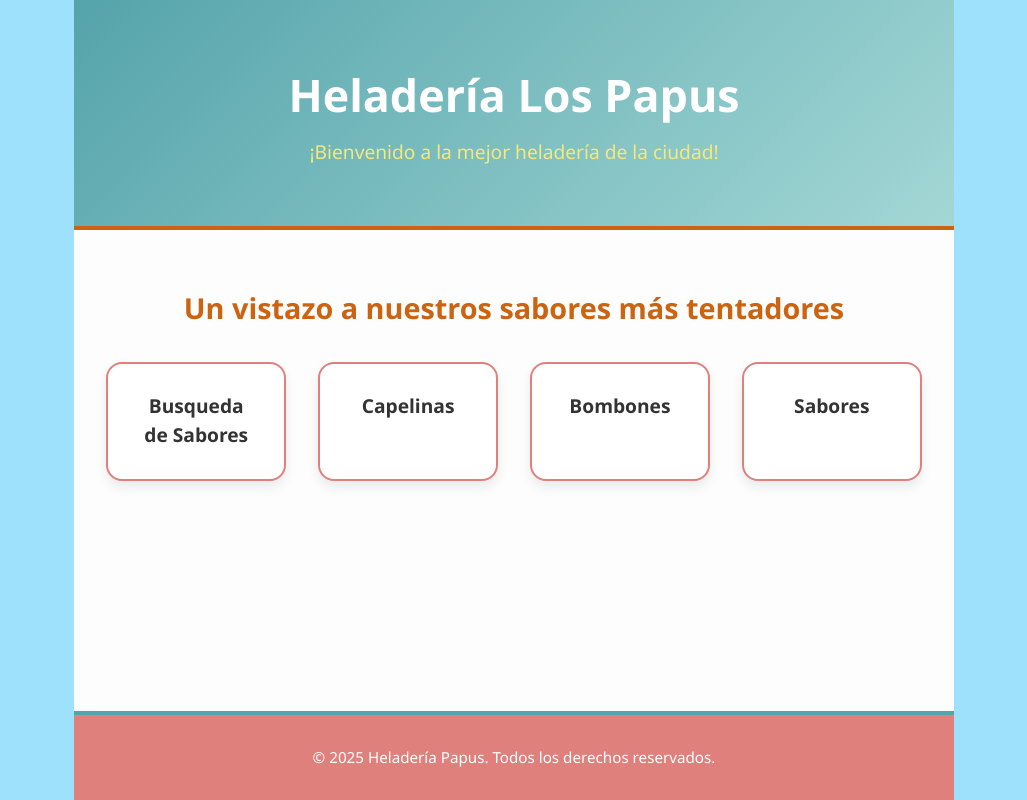
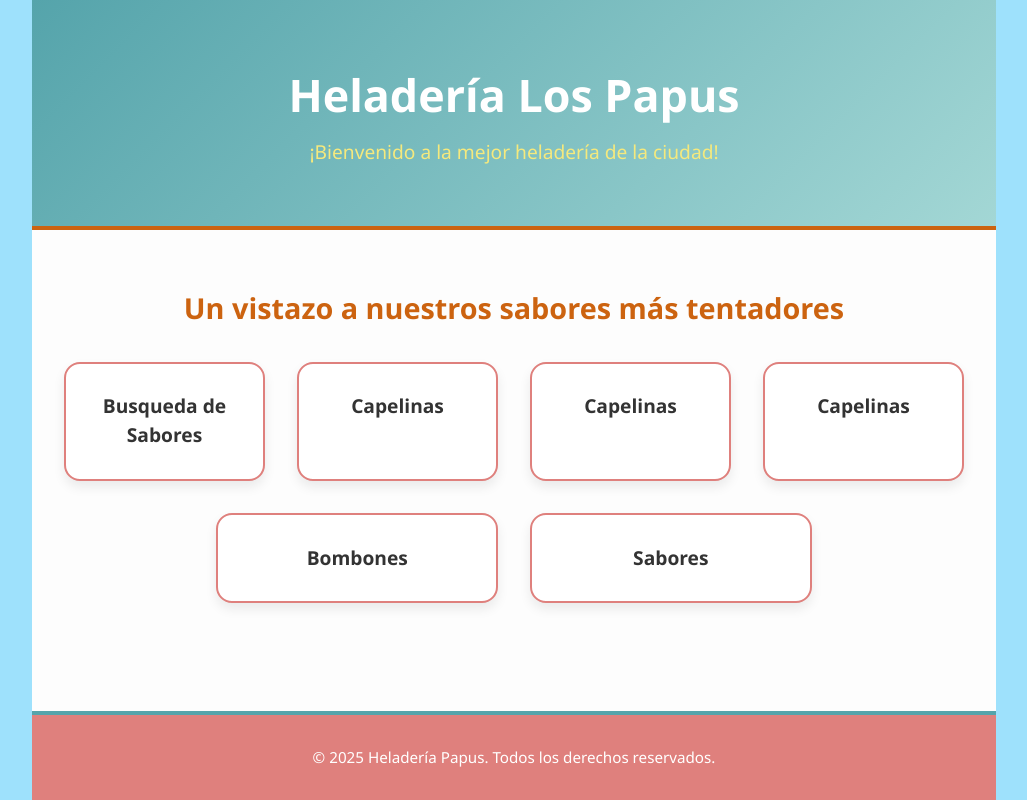
Before and after one commit to THAbys-s/Proyecto-Heladeria-Papus, a React (Vite) app: page /home in a window 1280 px wide. Shown: the whole page, without its empty margins (126-1153 px from the left). Built offline with nearby package versions, Linux system fonts and the light colour scheme.

Commit message:
Scroll arreglado

```diff
--- a/src/components/loading/loading.css
+++ b/src/components/loading/loading.css
@@ -60,7 +60,6 @@
 
 body {
   background: #9ee1fc;
-  overflow: hidden;
   font-family: "Open Sans", sans-serif;
 }
 .loop-wrapper {
@@ -69,7 +68,6 @@ body {
   display: block;
   width: 600px;
   height: 250px;
-  overflow: hidden;
   border-bottom: 3px solid #969696;
   color: #969696;
 }
--- a/src/components/principal/Principal.jsx
+++ b/src/components/principal/Principal.jsx
@@ -18,6 +18,8 @@ const Principal = () => {
             <Link to="/buscar" className="card">
               Busqueda de Sabores
             </Link>
+            <div className="card">Capelinas</div>
+            <div className="card">Capelinas</div>
 
             <div className="card">Capelinas</div>
             <div className="card">Bombones</div>
```
